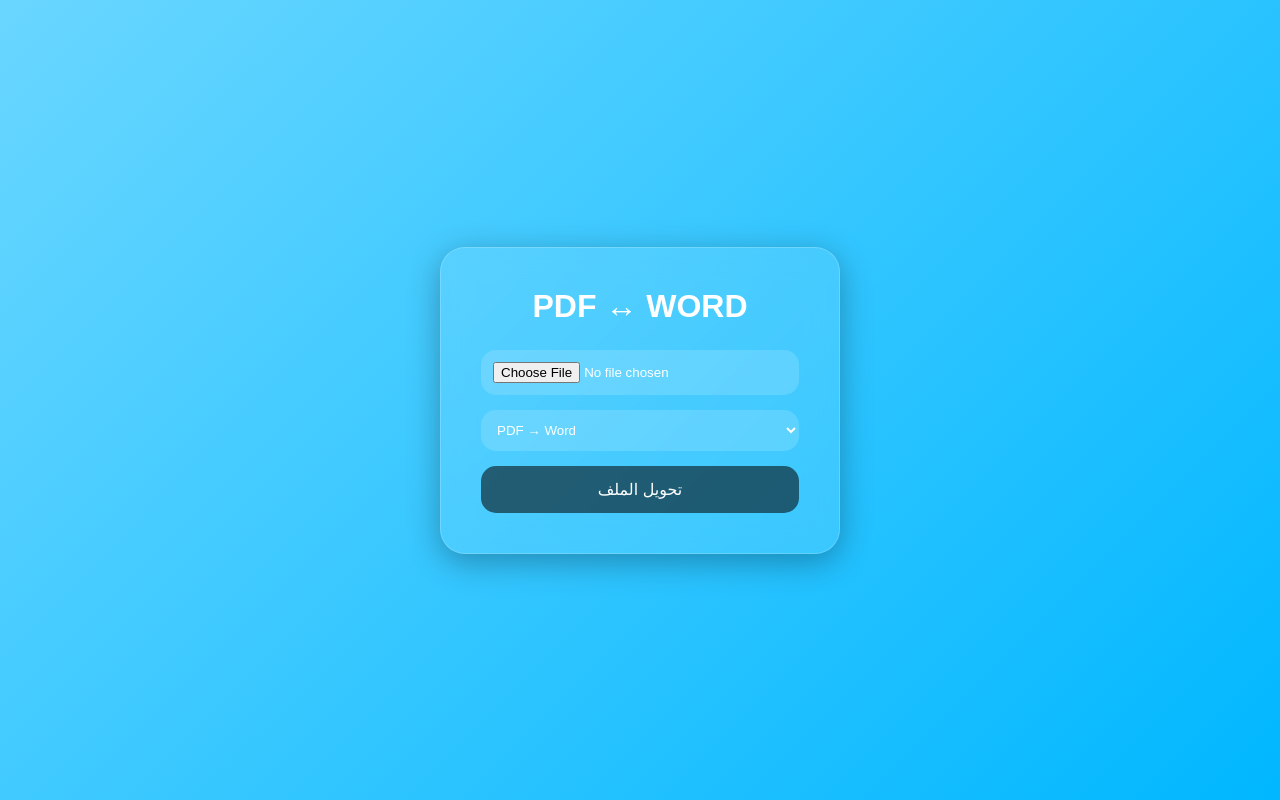
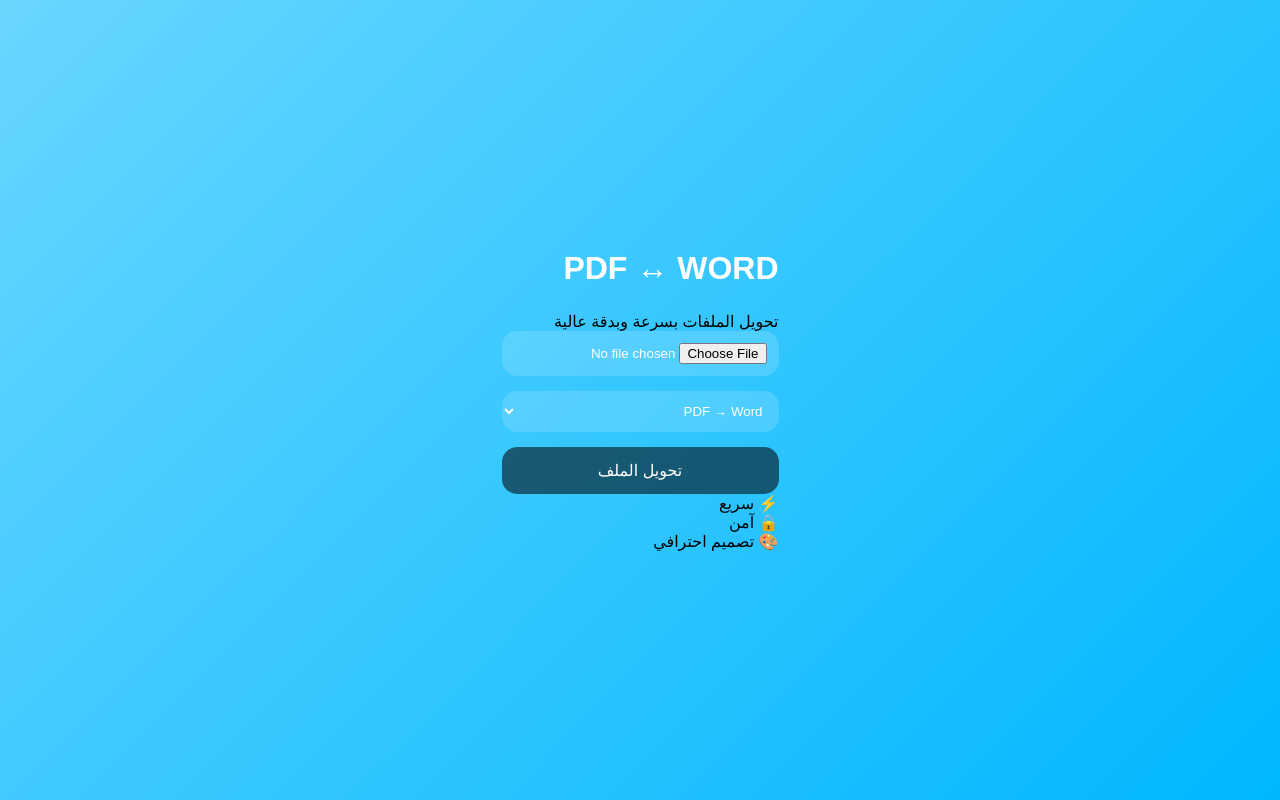
Before and after one commit to sparrowal3amre-design/pdf-word-converter2, a Flask app: page / in a window 1280 px wide. Run offline with Flask 3, Linux system fonts and the light colour scheme.

Commit message:
Enhance index.html for RTL and styling
Added RTL support and improved styling with font links.

```diff
--- a/templates/index.html
+++ b/templates/index.html
@@ -1,5 +1,5 @@
 <!DOCTYPE html>
-<html lang="ar">
+<html lang="ar" dir="rtl">
 
 <head>
 
@@ -15,25 +15,54 @@ PDF ↔ WORD
 <link rel="stylesheet"
 href="{{ url_for('static', filename='style.css') }}">
 
+<link rel="preconnect"
+href="https://fonts.googleapis.com">
+
+<link rel="preconnect"
+href="https://fonts.gstatic.com"
+crossorigin>
+
+<link href="https://fonts.googleapis.com/css2?family=Cairo:wght@300;400;600;700&display=swap"
+rel="stylesheet">
+
 </head>
 
 <body>
 
-<div class="glass-container">
+<div class="bg-blur blur1"></div>
+<div class="bg-blur blur2"></div>
+
+<div class="main-container">
+
+<div class="glass-card">
+
+<div class="logo">
 
 <h1>
 PDF ↔ WORD
 </h1>
+
+<p>
+تحويل الملفات بسرعة وبدقة عالية
+</p>
+
+</div>
 
 <form
 action="/convert"
 method="POST"
 enctype="multipart/form-data">
 
+<div class="upload-box">
+
 <input
 type="file"
 name="file"
 required>
+
+</div>
+
+<div class="select-box">
 
 <select name="mode">
 
@@ -47,11 +76,33 @@ Word → PDF
 
 </select>
 
+</div>
+
 <button type="submit">
+
 تحويل الملف
+
 </button>
 
 </form>
+
+<div class="features">
+
+<div class="feature">
+⚡ سريع
+</div>
+
+<div class="feature">
+🔒 آمن
+</div>
+
+<div class="feature">
+🎨 تصميم احترافي
+</div>
+
+</div>
+
+</div>
 
 </div>
 
```
